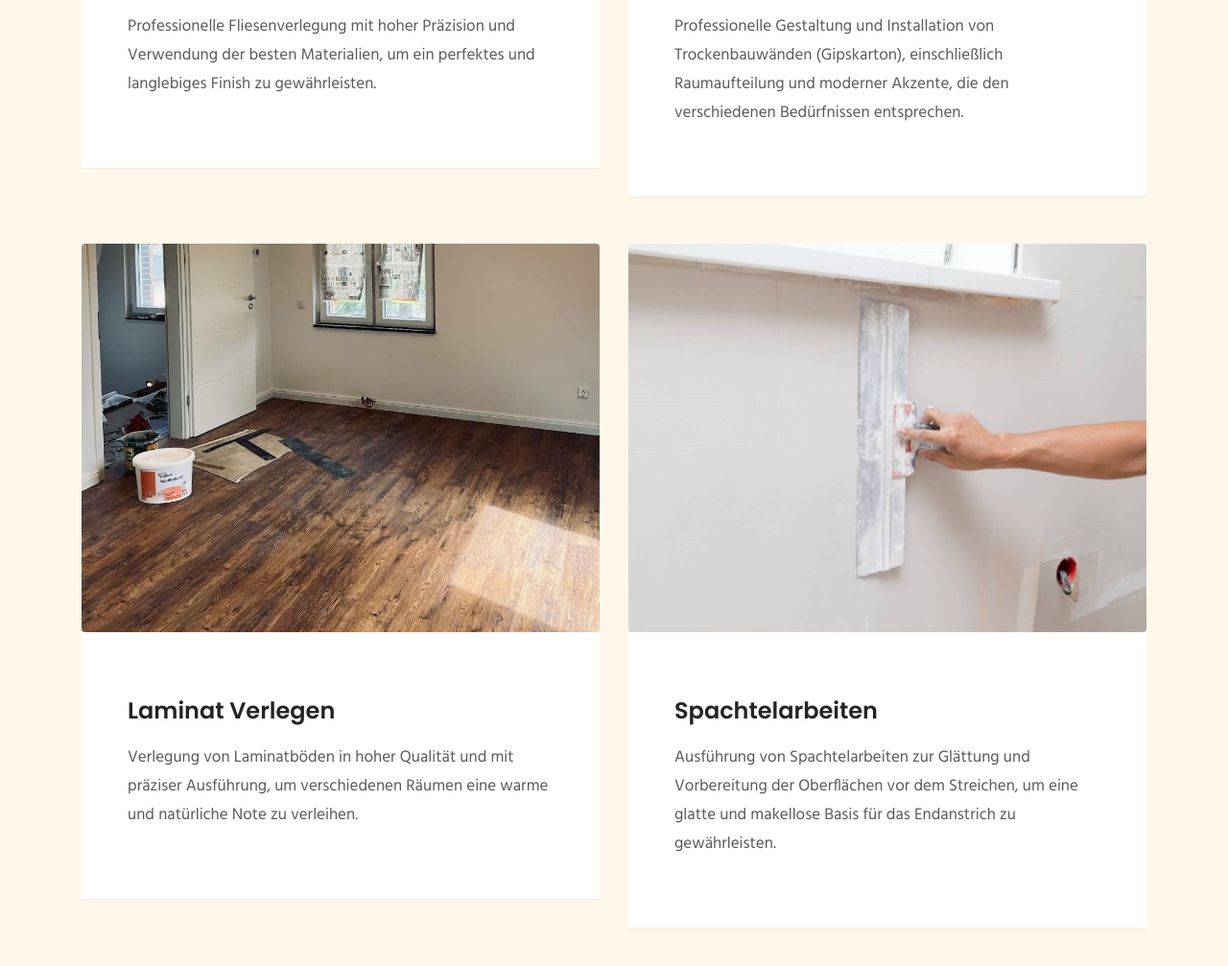
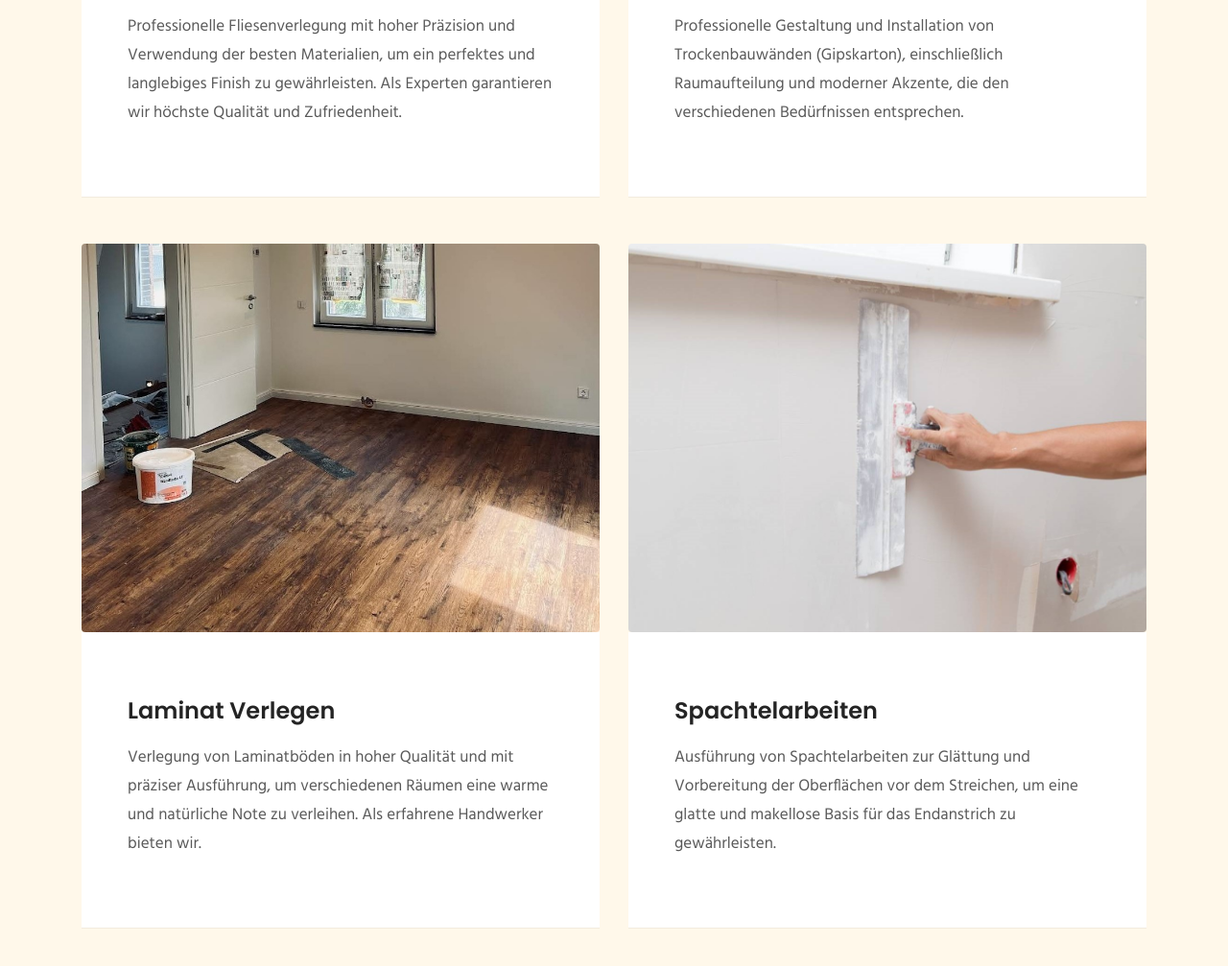
Before and after one commit to tareqjoumaa/TROCKENBAU, a plain HTML site: page service.html in a window 1280 px wide. Shown: the part 1866-2873 px from the top of the page at 96% size. Drawn offline with Linux system fonts and the light colour scheme; some packages are replaced by stand-ins of ours; a web font is replaced by a local one.

Commit message:
feat: new changes on service

```diff
--- a/service.html
+++ b/service.html
@@ -127,7 +127,8 @@
 			<div class="blog-item-content bg-white p-5">
 
 				<h3 class="mt-3 mb-3"><a href="blog-single.html">Fliesenleger</a></h3>
-				<p class="mb-4">Professionelle Fliesenverlegung mit hoher Präzision und Verwendung der besten Materialien, um ein perfektes und langlebiges Finish zu gewährleisten.</p>
+				<p class="mb-4">
+					Professionelle Fliesenverlegung mit hoher Präzision und Verwendung der besten Materialien, um ein perfektes und langlebiges Finish zu gewährleisten. Als Experten garantieren wir höchste Qualität und Zufriedenheit.</p>
 
 			</div>
 		</div>
@@ -151,7 +152,7 @@
 			<div class="blog-item-content bg-white p-5">
 
 				<h3 class="mt-3 mb-3"><a href="blog-single.html">Laminat Verlegen</a></h3>
-				<p class="mb-4">Verlegung von Laminatböden in hoher Qualität und mit präziser Ausführung, um verschiedenen Räumen eine warme und natürliche Note zu verleihen.</p>
+				<p class="mb-4">Verlegung von Laminatböden in hoher Qualität und mit präziser Ausführung, um verschiedenen Räumen eine warme und natürliche Note zu verleihen. Als erfahrene Handwerker bieten wir.</p>
 
 			</div>
 		</div>
```
